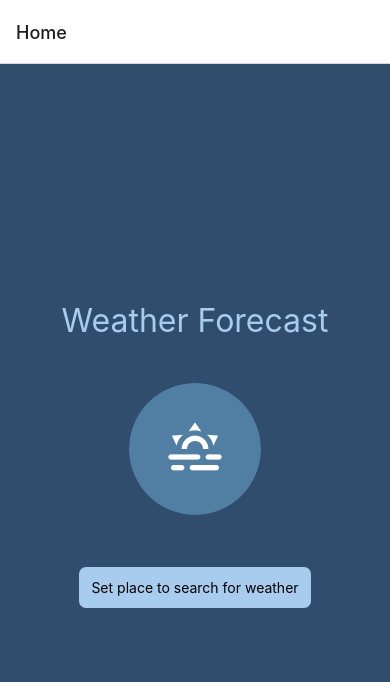
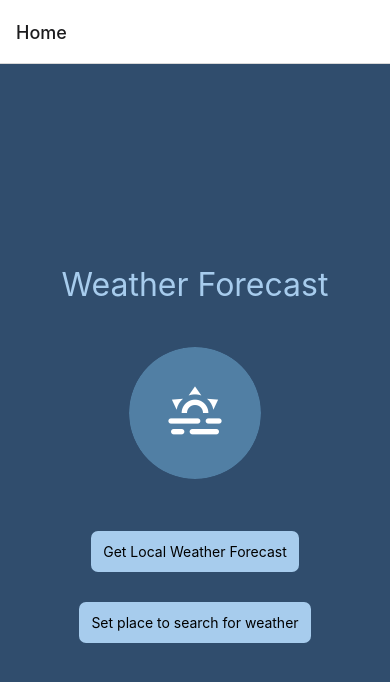
Before and after one commit to Jack-Christopher/Weather-Forecast-React-Native-App, a React Native app: screen / in a window 390 px wide. Shown: the top 682 px of the page. Built offline with nearby package versions, Linux system fonts and the light colour scheme.

Commit message:
Option to Select Place added

```diff
--- a/screens/HomeScreen.js
+++ b/screens/HomeScreen.js
@@ -28,8 +28,20 @@ const HomeScreen = ({navigation }) => {
             <TouchableOpacity
                 style={styles.button}
                 onPress={() => {
-                    console.log("Start button pressed");
-                    navigation.navigate('Start');
+                    // console.log("Start button pressed");
+                    navigation.navigate('LocalWeather');
+                }}
+            >
+            <Text>
+                Get Local Weather Forecast
+            </Text>
+            </TouchableOpacity>
+
+            <TouchableOpacity
+                style={styles.button}
+                onPress={() => {
+                    // console.log("Start button pressed");
+                    navigation.navigate('SelectedPlaceWeather');
                 }}
             >
             <Text>
```
